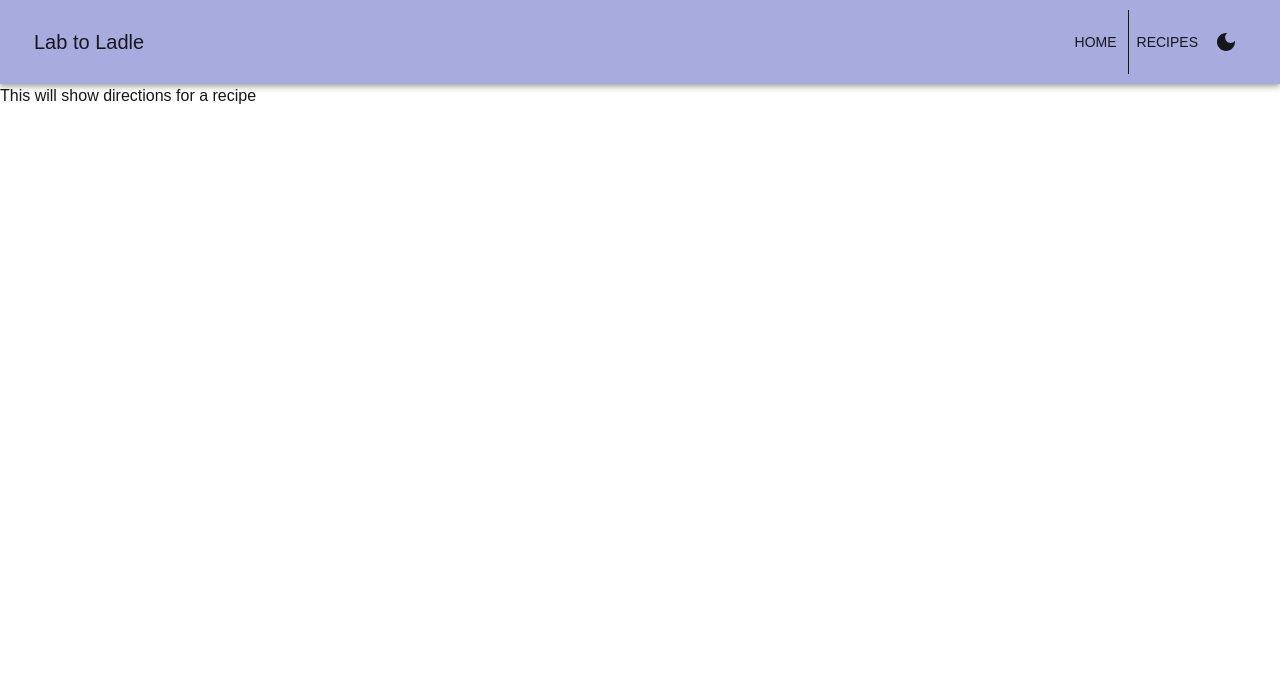
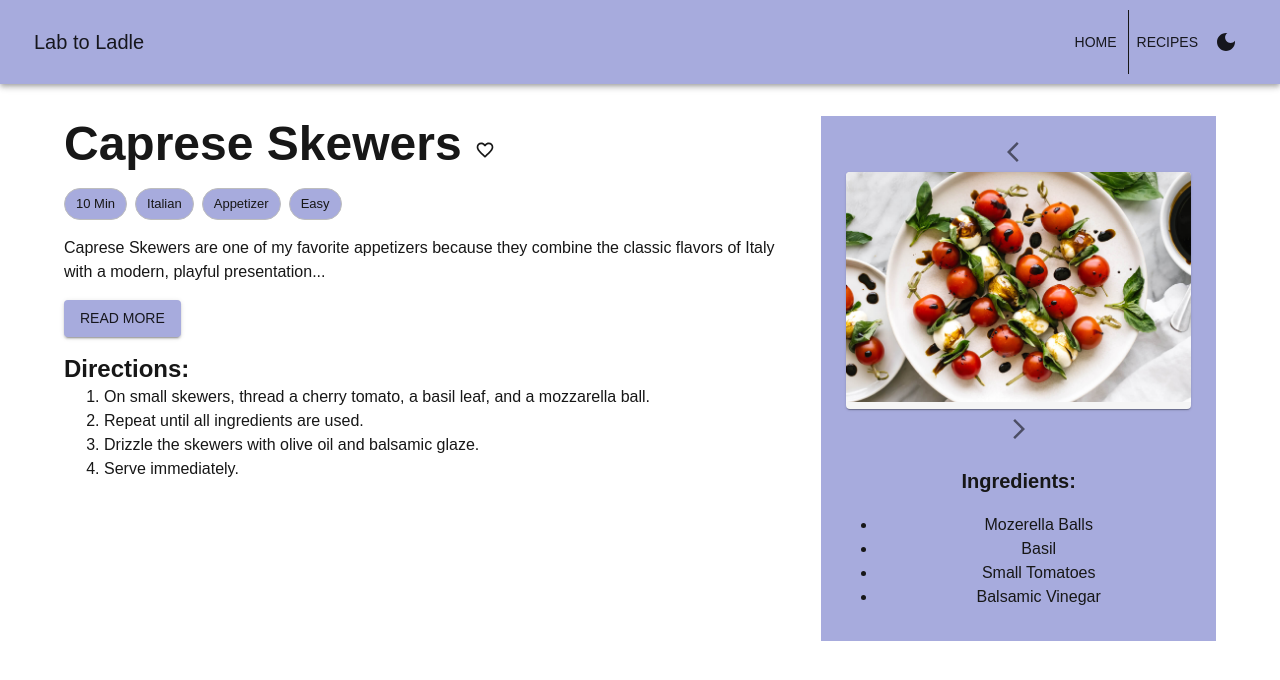
Before and after one commit to Miguel-Lock/Miguel-Lock.github.io, a Next.js app: page /directions in a window 1280 px wide. Shown: the top 680 px of the page. Built offline with nearby package versions, Linux system fonts and the light colour scheme.

Commit message:
Added the directions for recipe page

```diff
--- a/src/views/DirectionsView.tsx
+++ b/src/views/DirectionsView.tsx
@@ -1,15 +1,131 @@
-"use client";
+import React from "react";
+import {
+  Typography,
+  Container,
+  Box,
+  Card,
+  Button,
+  Chip,
+  IconButton,
+} from "@mui/material";
+import FavoriteBorderIcon from "@mui/icons-material/FavoriteBorder";
+import ArrowBackIosIcon from "@mui/icons-material/ArrowBackIos";
+import ArrowForwardIosIcon from "@mui/icons-material/ArrowForwardIos";
+import AppHeader from "@/components/AppHeader";
 
-import React from "react";
-import { Typography, Box } from "@mui/material";
-import AppHeader from "@/components/AppHeader";
+const sampleRecipe = {
+  title: "Caprese Skewers",
+  time: "10 Min",
+  category: "Italian",
+  type: "Appetizer",
+  difficulty: "Easy",
+  description:
+    "Caprese Skewers are one of my favorite appetizers because they combine the classic flavors of Italy with a modern, playful presentation...",
+  ingredients: [
+    "Mozerella Balls",
+    "Basil",
+    "Small Tomatoes",
+    "Balsamic Vinegar",
+  ],
+  steps: [
+    "On small skewers, thread a cherry tomato, a basil leaf, and a mozzarella ball.",
+    "Repeat until all ingredients are used.",
+    "Drizzle the skewers with olive oil and balsamic glaze.",
+    "Serve immediately.",
+  ],
+  image: "Caprese-Skewers.png", // Replace with actual image
+};
 
 export function DirectionsView() {
   return (
     <Box>
+      {/* Header */}
       <AppHeader />
 
-      <Typography>This will show directions for a recipe</Typography>
+      {/* Main Content */}
+      <Container sx={{ display: "flex", marginTop: 4 }}>
+        {/* Left Section */}
+        <Box flex={2} sx={{ paddingRight: 4 }}>
+          <Typography variant="h3" fontWeight="bold">
+            {sampleRecipe.title} <FavoriteBorderIcon fontSize="small" />
+          </Typography>
+
+          {/* Tags */}
+          <Box sx={{ display: "flex", gap: 1, marginY: 2 }}>
+            <Chip
+              label={sampleRecipe.time}
+              variant="outlined"
+              sx={{ bgcolor: "primary.main" }}
+            />
+            <Chip
+              label={sampleRecipe.category}
+              variant="outlined"
+              sx={{ bgcolor: "primary.main" }}
+            />
+            <Chip
+              label={sampleRecipe.type}
+              variant="outlined"
+              sx={{ bgcolor: "primary.main" }}
+            />
+            <Chip
+              label={sampleRecipe.difficulty}
+              variant="outlined"
+              sx={{ bgcolor: "primary.main" }}
+            />
+          </Box>
+
+          {/* Description */}
+          <Typography>{sampleRecipe.description}</Typography>
+          <Button variant="contained" sx={{ marginY: 2 }}>
+            Read More
+          </Button>
+
+          {/* Directions */}
+          <Typography variant="h5" fontWeight="bold">
+            Directions:
+          </Typography>
+          <Typography component="ol">
+            {sampleRecipe.steps.map((step, index) => (
+              <li key={"step-" + index}>{step}</li>
+            ))}
+          </Typography>
+        </Box>
+
+        {/* Right Section */}
+        <Box
+          flex={1}
+          sx={{ textAlign: "center", bgcolor: "primary.main", padding: 2 }}
+        >
+          <Box sx={{ flexDirection: "row", gap: 2 }}>
+            <IconButton>
+              <ArrowBackIosIcon />
+            </IconButton>
+
+            <Card sx={{ maxWidth: 345, margin: "auto" }}>
+              <img
+                src={sampleRecipe.image}
+                alt="Caprese Skewers"
+                style={{ width: "100%" }}
+              />
+            </Card>
+
+            <IconButton>
+              <ArrowForwardIosIcon />
+            </IconButton>
+          </Box>
+          {/* Ingredients */}
+          <Typography variant="h6" fontWeight="bold" sx={{ marginTop: 2 }}>
+            Ingredients:
+          </Typography>
+          <ul>
+            {sampleRecipe.ingredients.map((el, index) => (
+              <li key={"ingredient-" + index}>{el}</li>
+            ))}
+          </ul>
+        </Box>
+      </Container>
     </Box>
   );
 }
+
+export default DirectionsView;
```
